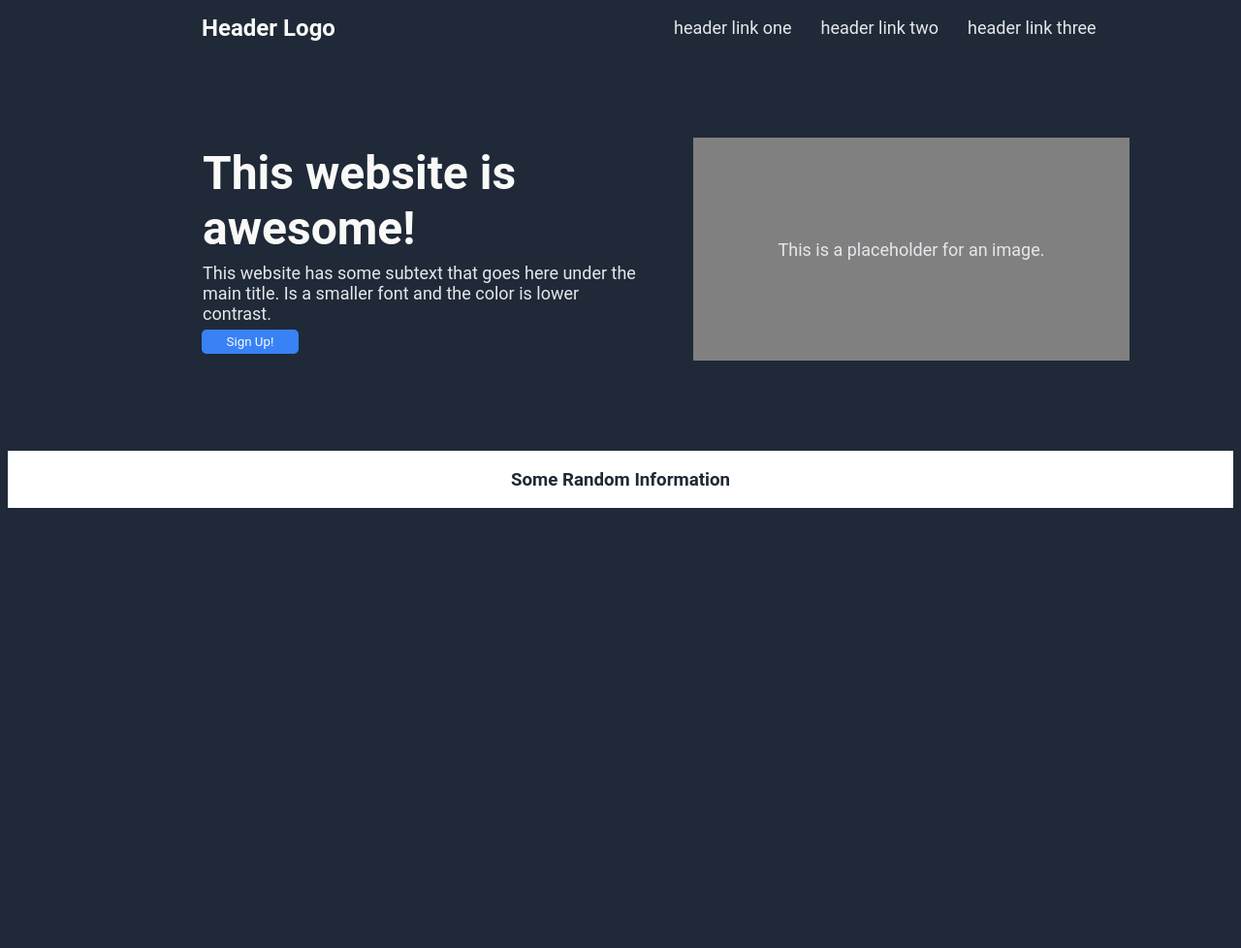
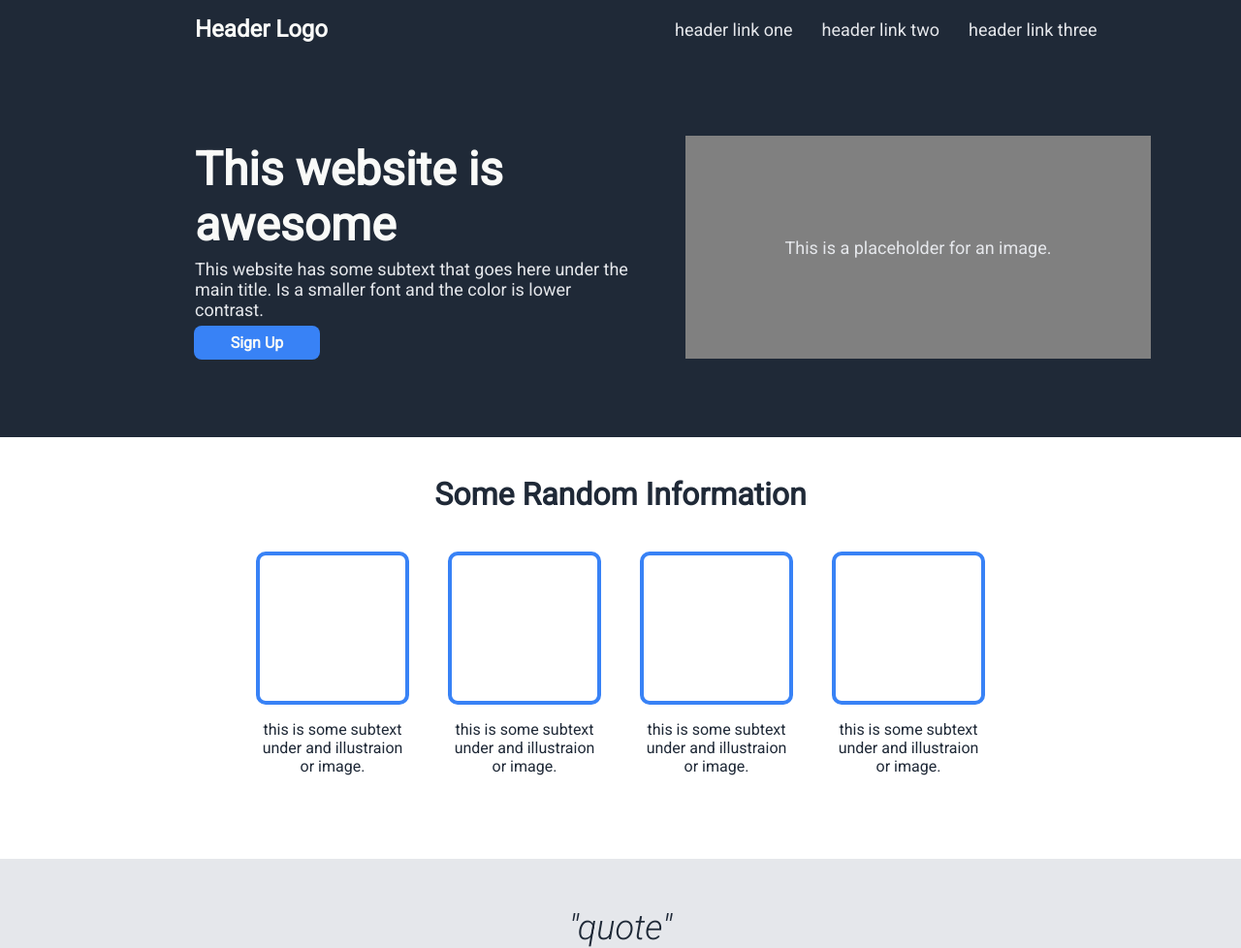
Before and after one commit to CamiloAHA/landing-page, a plain HTML site: page index.html in a window 1280 px wide. Shown: the whole page at 97% size. Before the commit the page ends 800 px from the top, so only its background shows below. Drawn offline with Linux system fonts and the light colour scheme.

Commit message:
Section 1 finish, section 2 started

```diff
--- a/index.html
+++ b/index.html
@@ -4,9 +4,12 @@
 <head>
     <meta charset="UTF-8">
     <link rel="stylesheet" href="style.css">
+    <link rel="preconnect" href="https://fonts.googleapis.com">
+    <link rel="preconnect" href="https://fonts.gstatic.com" crossorigin>
+    <link href="https://fonts.googleapis.com/css2?family=Roboto:ital,wght@0,400;1,300&display=swap" rel="stylesheet">
 </head>
 
-<body>
+<body class="struct">
     <div class="header">
         <div class="logo">Header Logo</div>
         <div class="links">
@@ -17,19 +20,39 @@
     </div>
     <div class="header">
         <div>
-            <p class="main">This website is awesome!</p>
+            <p class="main">This website is awesome</p>
             <p>This website has some subtext that goes here under the main title. Is a smaller font and
                 the color is lower contrast. </p>
-            <button>Sign Up!</button>
+            <button>Sign Up</button>
         </div>
         <div class="header-img">
             This is a placeholder for an image.
         </div>
     </div>
     <div class="content">
-        <div class="section1"></div>
+        <div class="section1">
+            <h3>Some Random Information</h3>
+            <div class="imagenes">
+                <div class="center">
+                    <div class="cuadro"></div>
+                    <p>this is some subtext under and illustraion or image.</p>
+                </div>
+                <div class="center">
+                    <div class="cuadro"></div>
+                    <p>this is some subtext under and illustraion or image.</p>
+                </div>
+                <div class="center">
+                    <div class="cuadro"></div>
+                    <p>this is some subtext under and illustraion or image.</p>
+                </div>
+                <div class="center">
+                    <div class="cuadro"></div>
+                    <p>this is some subtext under and illustraion or image.</p>
+                </div>
+            </div>
+        </div>
         <div class="section2">
-            <h3>Some Random Information</h3>
+            <div>"quote"</div>
         </div>
         <div class="section3"></div>
     </div>
--- a/style.css
+++ b/style.css
@@ -1,14 +1,24 @@
 * {
-    font-family: Roboto, sans-serif;
-    background-color: #1F2937;
+    font-family: 'Roboto', sans-serif;
+}
+
+.struct {
+    display: flex;
+    flex-direction: column;
+    margin: 0px;
 }
 
 .header {
+    background-color: #1F2937;
     display: flex;
     font-size: 18px;
     color: #E5E7EB;
+    padding-bottom: 80px;
+    padding-top: 10px;
+}
+
+.header div {
     align-items: center;
-    flex-wrap: wrap;
 }
 
 .header div p {
@@ -18,28 +28,28 @@
     width: 450px;
 }
 
-.header .main{
-    margin-top: 100px;
+.header .main {
     font-size: 48px;
     color: #F9FAF8;
-    font-weight: bolder;
+    font-weight: 900;
 }
 
 .header div button {
     background-color: #3882F6;
-    padding: 5px;
+    padding: 8px 20px;
     margin-left: 200px;
-    width: 100px;
+    width: 130px;
     color: #F9FAF8;
     border: none;
-    margin-bottom: 100px;
-    border-radius: 5px;
+    border-radius: 8px;
+    font-size: 16px;
+    font-weight: bold;
+    box-sizing: border-box;
 }
 
-
 .header-img {
-    background-color: gray;
-    width: 450px;
+    background-color: grey;
+    width: 480px;
     height: 230px;
     display: flex;
     justify-content: center;
@@ -52,17 +62,10 @@
     flex-direction: column;
 }
 
-.content .section1 {
-    display: flex;
-}
-
-.content .section2 {
-    background-color: white;
-}
-
-.section2 h3 {
+.section1 h3 {
+    margin: 40px;
     color: #1F2937;
-    background-color: white;
+    font-size: 32px;
     text-align: center;
 }
 
@@ -72,12 +75,53 @@
     font-weight: bold;
     flex: 1;
     margin: 5px;
+    padding: 1px;
     margin-left: 200px;
+}
+
+.center {
+    display: flex;
+    flex-direction: column;
+    justify-content: center;
+    align-items: center;
+}
+
+.center p {
+    width: 150px;
+    color: #1F2937;
+    text-align: center;
+}
+
+.imagenes .cuadro {
+    height: 150px;
+    width: 150px;
+    border-radius: 10px;
+    border: 4px solid #3882F6;
+}
+
+.section1 .imagenes {
+    display: flex;
+    gap: 40px;
+    justify-content: center;
+    padding-bottom: 70px;
+}
+
+.section2 {
+    background-color: #E5E7EB;
+}
+
+.content .section2 div{
+    color: #1F2937;
+    font-size: 36px;
+    font-style: italic;
+    font-weight: 300;
+    text-align: center;
+    margin-top: 50px;
 }
 
 .links {
     text-align: right;
-    padding: 5px;
+    padding: 1px;
     margin: 5px;
     margin-right: 100px;
     gap: 30px;
```
